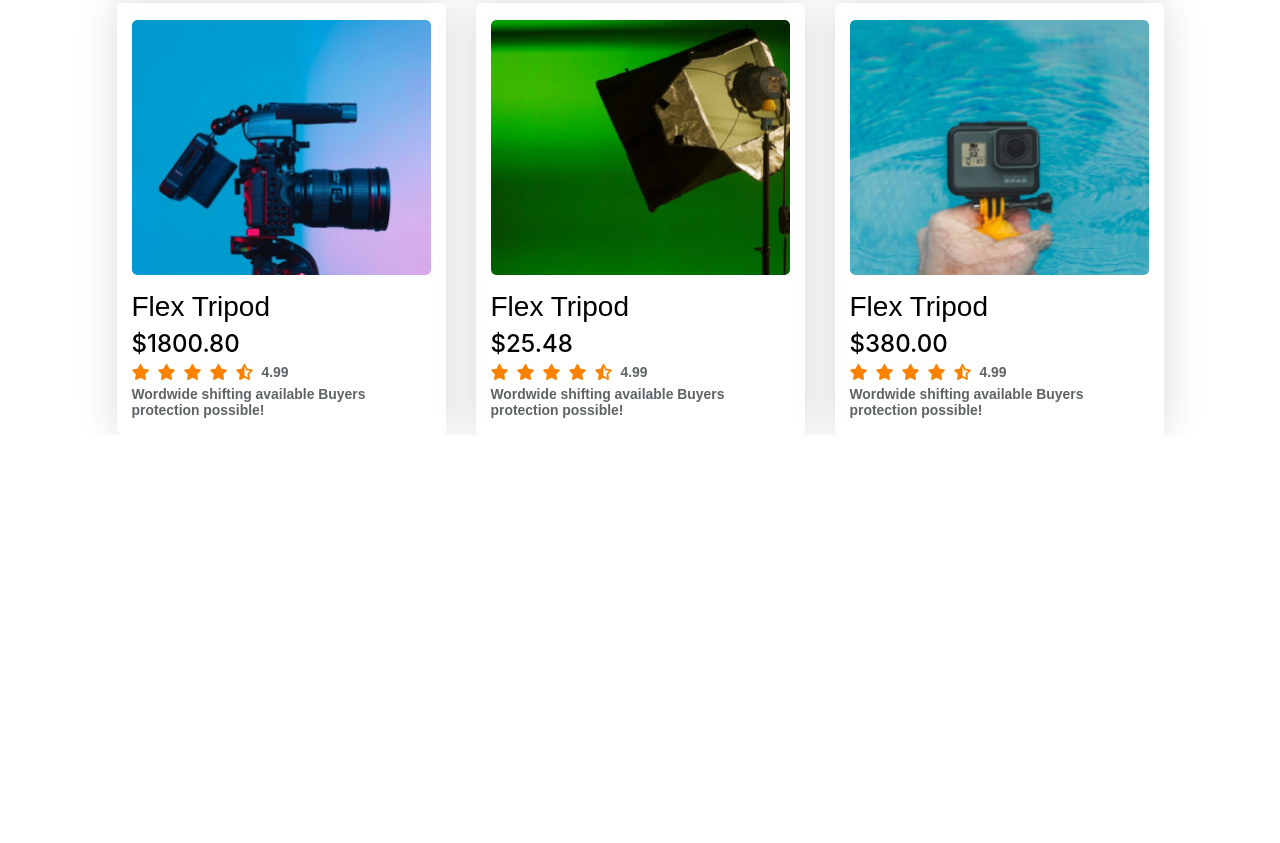
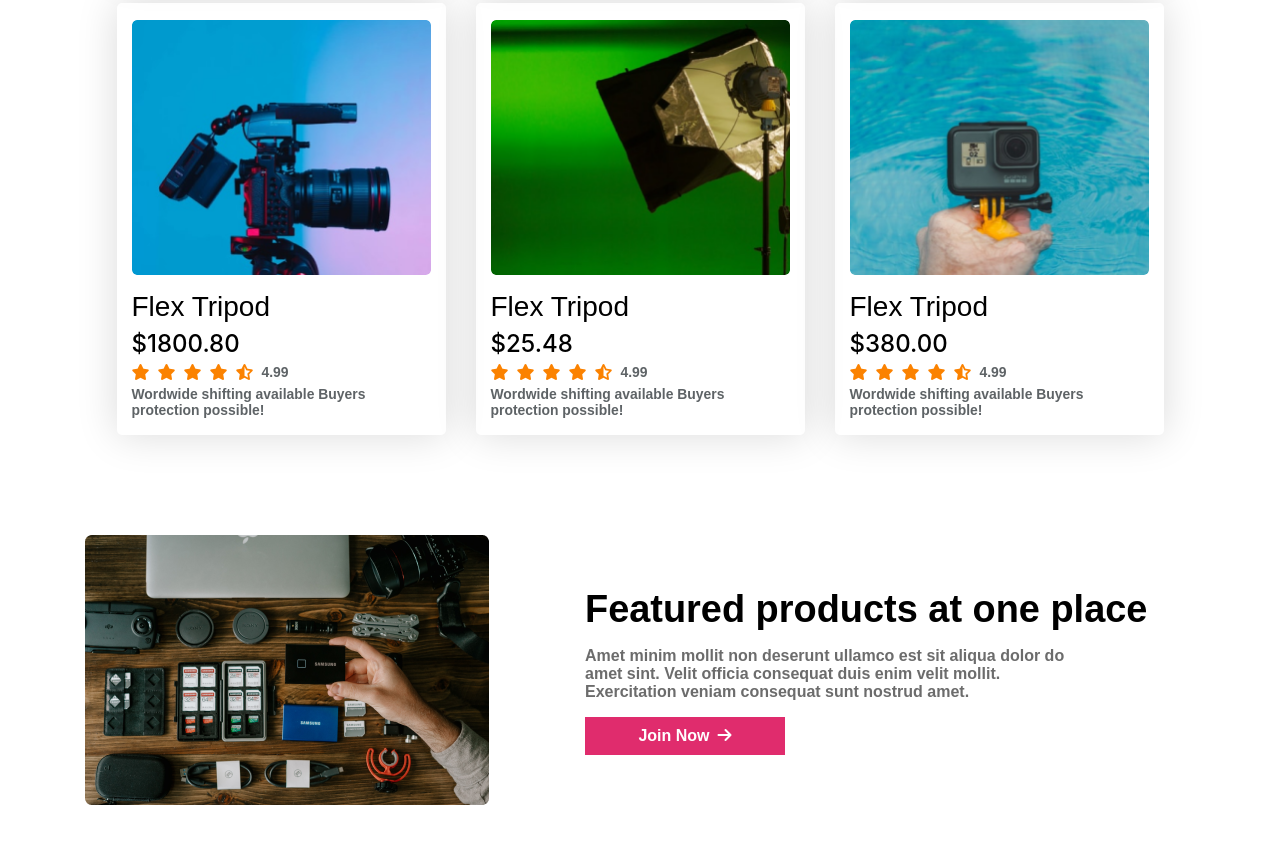
Before and after one commit to Samin1362/PH-Responsive-Influencer-gear, a plain HTML site: page index.html in a window 1280 px wide. Shown: the part 1788-2631 px from the top of the page. Before the commit the page ends 2223 px from the top, so only its background shows below. Drawn offline with Linux system fonts and the light colour scheme.

Commit message:
Featured Section Added

```diff
--- a/index.html
+++ b/index.html
@@ -231,6 +231,20 @@
       </div>
     </section>
 
+    <!-- Featured Section -->
+     <section class="featured-section">
+      <div class="featured-section-image">
+        <img src="images/gear.png" alt="">
+      </div>
+      <div class="featured-section-content">
+        <h1>Featured products at one place</h1>
+        <p>Amet minim mollit non deserunt ullamco est sit aliqua dolor do amet sint. Velit officia consequat duis enim velit mollit. Exercitation veniam consequat sunt nostrud amet.</p>
+        <button class="btn-primary">
+          Join Now <i class="fa-solid fa-arrow-right"></i>
+        </button>
+      </div>
+     </section>
+
   </main>
   <footer></footer>
 </body>
--- a/styles/styles.css
+++ b/styles/styles.css
@@ -207,17 +207,54 @@ nav {
   font-weight: 700;
 }
 
+/* featured section  */
+.featured-section {
+  max-width: 1110px;
+  margin: 100px auto;
+  display: flex;
+  gap: 96px;
+  align-items: center;
+}
+
+.featured-section-image img {
+  width: 404px;
+}
+
+.featured-section-content {
+  display: flex;
+  flex-direction: column;
+  gap: 16px;
+}
+
+.featured-section-content > h1 {
+  font-size: 2.37rem;
+  font-weight: 800;
+}
+
+.featured-section-content > p {
+  max-width: 501px;
+  font-size: 1rem;
+  font-weight: 700;
+  color: #6C6C6C;
+}
+
+.featured-section-content button {
+  border-radius: 0px;
+}
+
 
 @media screen and (max-width: 576px) {
 
   nav,
   .header-anchor>ul,
-  .banner-container {
+  .banner-container,
+  .featured-section {
     flex-direction: column;
     gap: 5px;
   }
 
-  .banner-container {
+  .banner-container,
+  .featured-section {
     flex-direction: column-reverse;
   }
 
@@ -246,4 +283,16 @@ nav {
     margin: 0px auto;
   }
 
+  .featured-section h1, p{
+    text-align: center;
+  }
+
+  .featured-section button {
+    margin: 0px auto;
+  }
+
+  .featured-section img {
+    width: 100%;
+  }
+
 }
```
